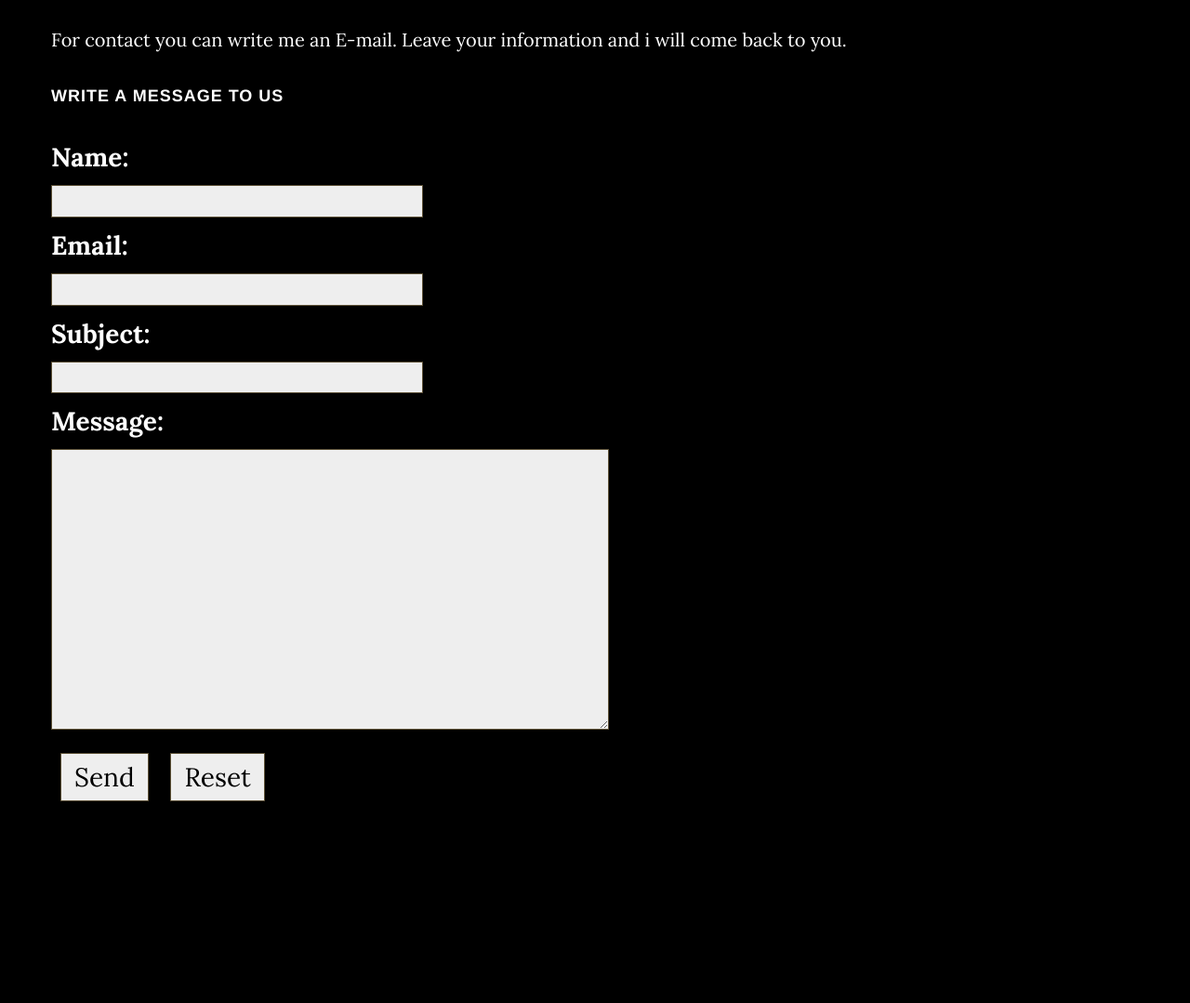
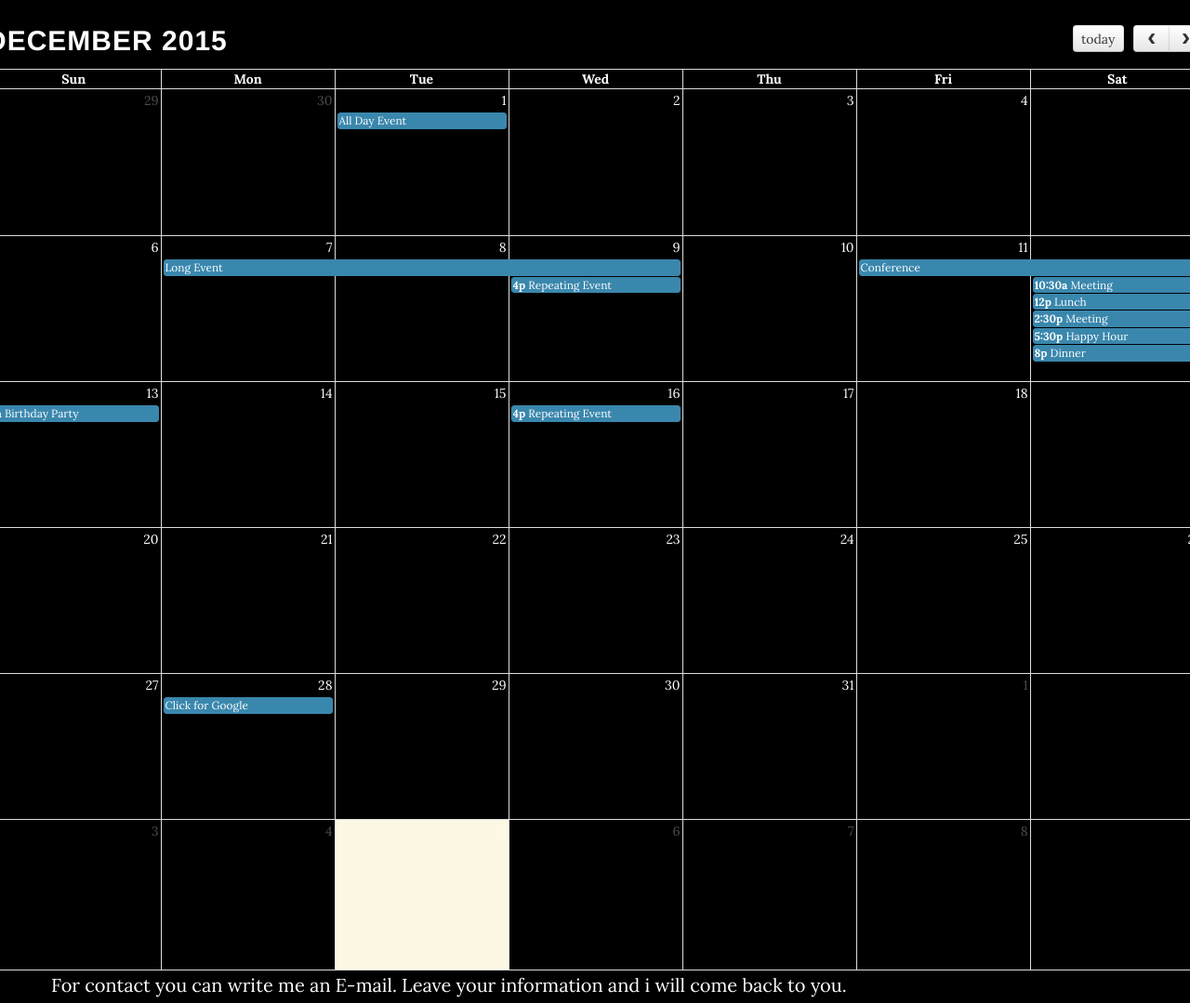
Before and after one commit to ogrelord/rob-website, a plain HTML site: page Website/index.html in a window 1280 px wide. Shown: the part 3100-4179 px from the top of the page at 93% size. Drawn offline with Linux system fonts and the light colour scheme.

Commit message:
update calendar
working full calendar

```diff
--- a/Website/index.html
+++ b/Website/index.html
@@ -16,7 +16,10 @@
     <!-- Custom Fonts -->
 
     <link href="http://fonts.googleapis.com/css?family=Lora:400,700,400italic,700italic" rel="stylesheet" type="text/css">
-
+    <link rel='stylesheet' href='fullcalendar-2.5.0/fullcalendar.css' />
+    <script src='fullcalendar-2.5.0/lib/jquery.min.js'></script>
+    <script src='fullcalendar-2.5.0/lib/moment.min.js'></script>
+    <script src='fullcalendar-2.5.0/fullcalendar.js'></script>
 </head>
 
 <body id="page-top" data-spy="scroll" data-target=".navbar-fixed-top">
@@ -165,8 +168,8 @@
         </div>
     </section>
         <BR><BR><BR><BR><BR><BR><BR><BR><BR><BR>
-    <section id="">
-        <div class="container">
+    <section id="Agenda">
+        <div id="calendarwidget">
 
 
 
@@ -203,25 +206,87 @@
 
 
 
-
-
-                        <div class="col_w330 float_l">
-                            <h4>My Location</h4>
-
-                            <iframe src="https://www.google.com/maps/embed?pb=!1m14!1m12!1m3!1d23477.366506501614!2d4.670145524057301!3d51.79237908111412!2m3!1f0!2f0!3f0!3m2!1i1024!2i768!4f13.1!5e0!3m2!1snl!2snl!4v1450174190265" width="1000" height="850" frameborder="0" style="border:0" allowfullscreen></iframe>
-                            <div class="cleaner h30"></div>
-
-
                         </div>
                     </div>
                 </div>
 
             </div>
-        </div>
+
 
 
     </section>
 </div>
+
+    <script>
+
+        $(document).ready(function() {
+
+            $('#calendarwidget').fullCalendar({
+                defaultDate: '2015-12-12',
+                editable: true,
+                eventLimit: true, // allow "more" link when too many events
+                events: [
+                    {
+                        title: 'All Day Event',
+                        start: '2015-12-01'
+                    },
+                    {
+                        title: 'Long Event',
+                        start: '2015-12-07',
+                        end: '2015-12-10'
+                    },
+                    {
+                        id: 999,
+                        title: 'Repeating Event',
+                        start: '2015-12-09T16:00:00'
+                    },
+                    {
+                        id: 999,
+                        title: 'Repeating Event',
+                        start: '2015-12-16T16:00:00'
+                    },
+                    {
+                        title: 'Conference',
+                        start: '2015-12-11',
+                        end: '2015-12-13'
+                    },
+                    {
+                        title: 'Meeting',
+                        start: '2015-12-12T10:30:00',
+                        end: '2015-12-12T12:30:00'
+                    },
+                    {
+                        title: 'Lunch',
+                        start: '2015-12-12T12:00:00'
+                    },
+                    {
+                        title: 'Meeting',
+                        start: '2015-12-12T14:30:00'
+                    },
+                    {
+                        title: 'Happy Hour',
+                        start: '2015-12-12T17:30:00'
+                    },
+                    {
+                        title: 'Dinner',
+                        start: '2015-12-12T20:00:00'
+                    },
+                    {
+                        title: 'Birthday Party',
+                        start: '2015-12-13T07:00:00'
+                    },
+                    {
+                        title: 'Click for Google',
+                        url: 'http://google.com/',
+                        start: '2015-12-28'
+                    }
+                ]
+            });
+
+        });
+
+    </script>
+
 </body>
 
 </html>
```
Also changed, not shown: Website/fullcalendar-2.5.0/fullcalendar.js.
